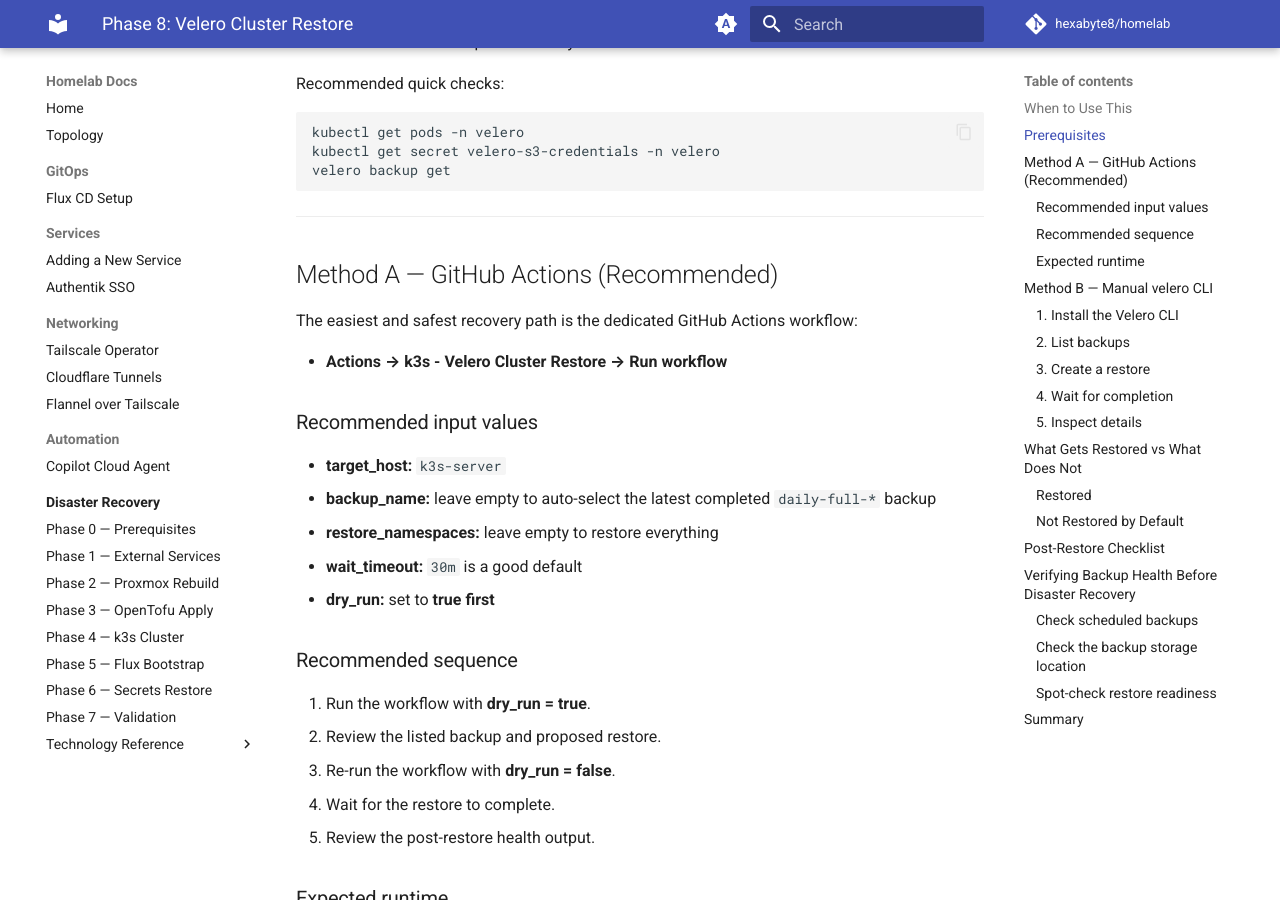
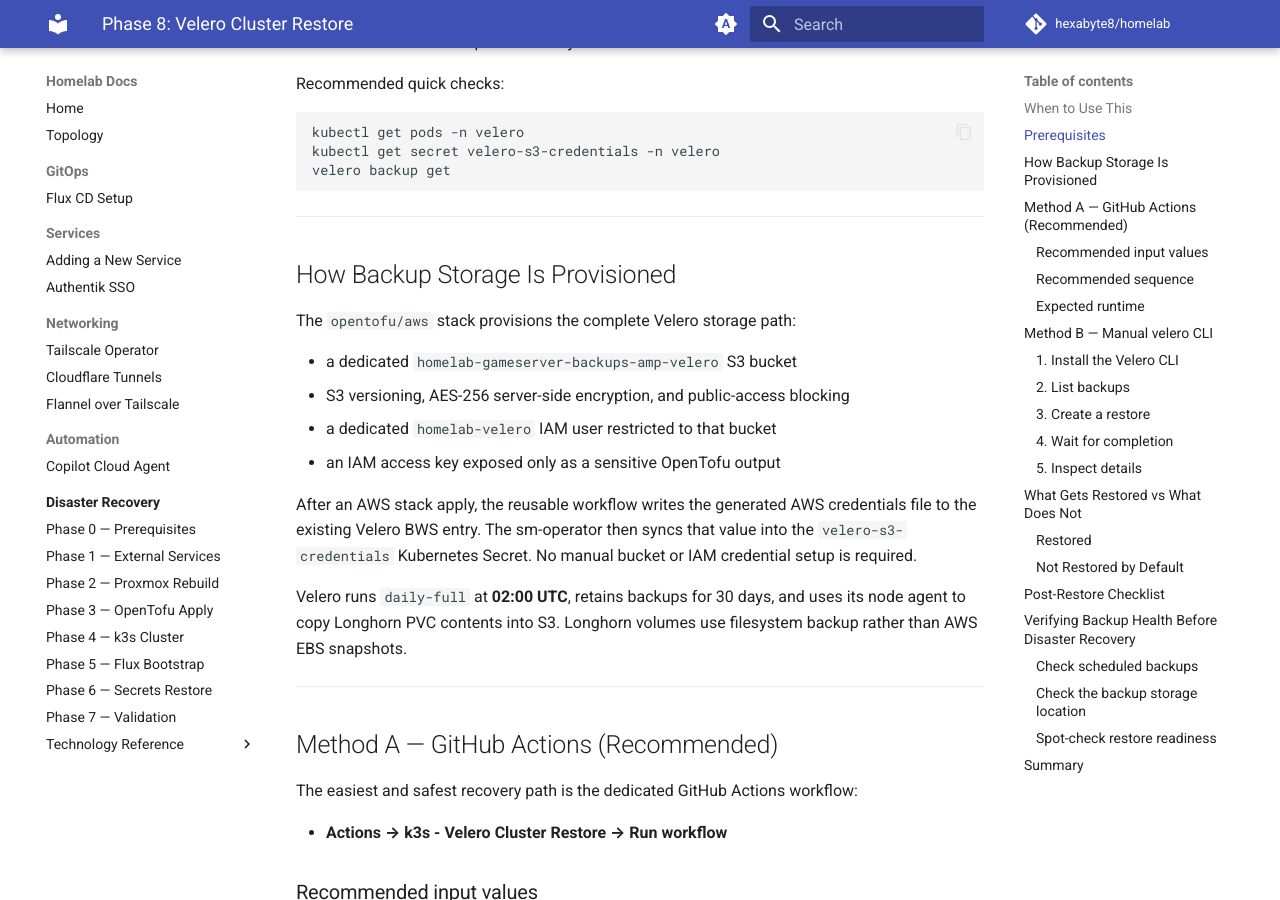
Before and after one commit to hexabyte8/homelab, an MkDocs documentation site: the page built from docs/disaster-recovery/08-velero-restore.md, in a window 1280 px wide and 900 px high, scrolled down 973 px. Built offline with MkDocs 1.6.1 and Material for MkDocs 9.7.7, drawn with Linux system fonts in a browser that asks for light colours; comment, search, counter and statistics services are not loaded.

Commit message:
feat: provision Velero S3 backups with OpenTofu (#172)
Create a dedicated encrypted and versioned Velero backup bucket, along
with a least-privilege IAM user and access key. Sync the generated AWS
credentials file to the existing Bitwarden secret after the AWS stack
applies so the sm-operator can deliver it to Velero automatically.

Configure Velero to use the managed bucket and enable filesystem backups
for Longhorn PVCs instead of unsupported AWS volume snapshots.

Co-authored-by: Copilot <223556219+Copilot@users.noreply.github.com>

````diff
--- a/docs/disaster-recovery/08-velero-restore.md
+++ b/docs/disaster-recovery/08-velero-restore.md
@@ -37,6 +37,26 @@ kubectl get pods -n velero
 kubectl get secret velero-s3-credentials -n velero
 velero backup get
 ```
+
+---
+
+## How Backup Storage Is Provisioned
+
+The `opentofu/aws` stack provisions the complete Velero storage path:
+
+- a dedicated `homelab-gameserver-backups-amp-velero` S3 bucket
+- S3 versioning, AES-256 server-side encryption, and public-access blocking
+- a dedicated `homelab-velero` IAM user restricted to that bucket
+- an IAM access key exposed only as a sensitive OpenTofu output
+
+After an AWS stack apply, the reusable workflow writes the generated AWS
+credentials file to the existing Velero BWS entry. The sm-operator then syncs
+that value into the `velero-s3-credentials` Kubernetes Secret. No manual bucket
+or IAM credential setup is required.
+
+Velero runs `daily-full` at **02:00 UTC**, retains backups for 30 days, and uses
+its node agent to copy Longhorn PVC contents into S3. Longhorn volumes use
+filesystem backup rather than AWS EBS snapshots.
 
 ---
 
````
Also changed, not shown: 6 other files.
